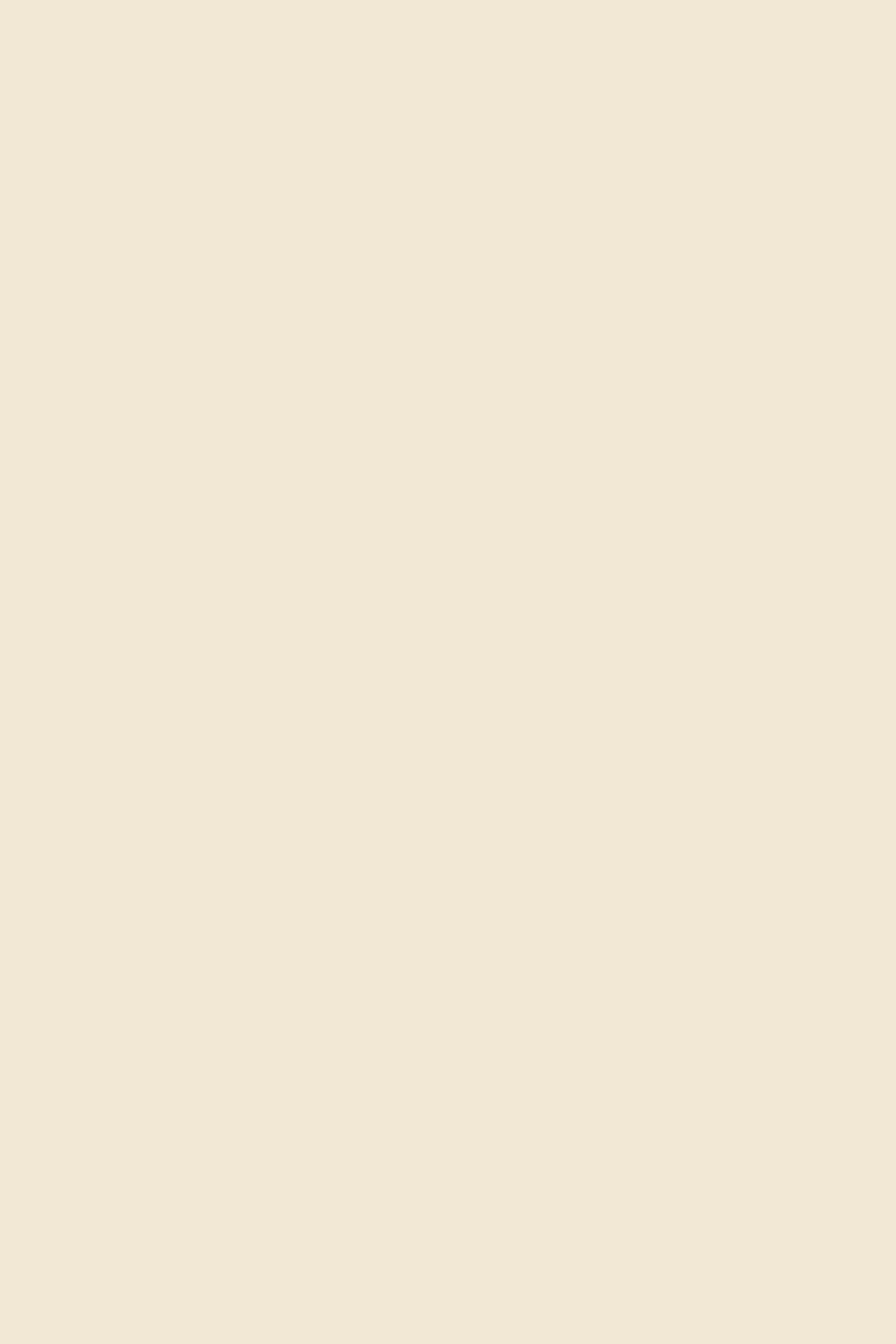
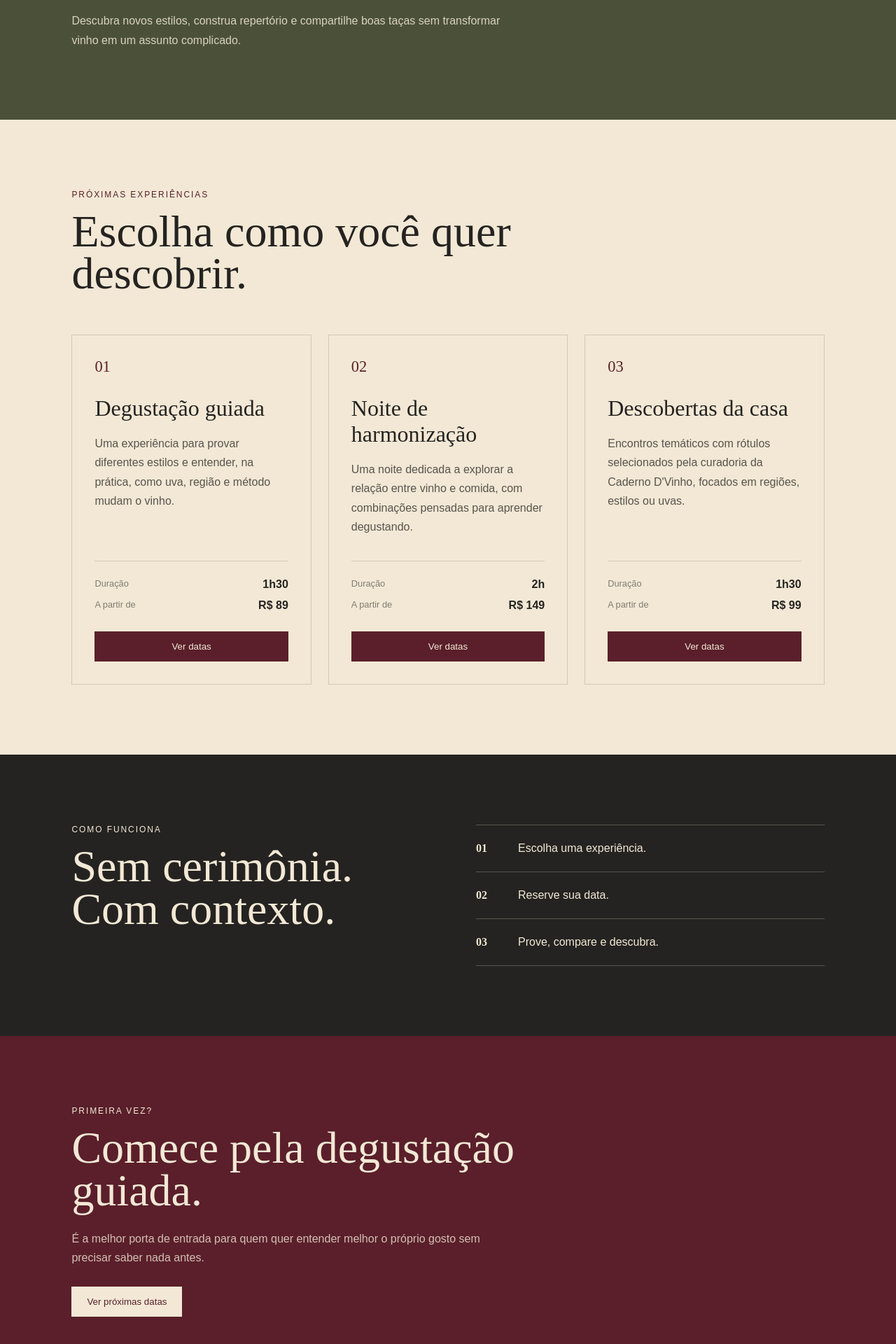
Before and after one commit to wesomelo97/caderno-dvinho, a React (Vite) app: page /experiencias in a window 1280 px wide. Before the commit this address had no page. Shown: the part 388-2308 px from the top of the page at 70% size. Before the commit the page ends 800 px from the top, so only its background shows below. Built offline with nearby package versions, Linux system fonts and the light colour scheme.

Commit message:
feat: adiciona pagina de experiencias

```diff
--- a/src/App.jsx
+++ b/src/App.jsx
@@ -4,6 +4,7 @@ import { Routes, Route } from "react-router-dom";
 import Home from "./pages/Home/Home";
 import Product from "./pages/Product/Product";
 import Catalog from "./pages/Catalog/Catalog";
+import Experiences from "./pages/Experiences/Experiences";
 
 export default function App() {
   return (
@@ -11,6 +12,7 @@ export default function App() {
       <Route path="/" element={<Home />} />
       <Route path="/vinhos/:slug" element={<Product />} />
       <Route path="/vinhos" element={<Catalog />} />
+      <Route path="/experiencias" element={<Experiences />} />
     </Routes>
   );
 }
--- a/src/components/Header/Header.jsx
+++ b/src/components/Header/Header.jsx
@@ -9,7 +9,7 @@ export default function Header() {
       <nav className="header__nav">
         <Link to="/vinhos">Vinhos</Link>
         <a href="#wine-finder">Wine Finder</a>
-        <a href="#experiencias">Experiências</a>
+        <Link to="/experiencias">Experiências</Link>
         <a href="#aprender">Aprender</a>
       </nav>
 
--- /dev/null
+++ b/src/pages/Experiences/Experiences.css
@@ -0,0 +1,210 @@
+.experiences-page {
+  background: var(--cream);
+  color: var(--charcoal);
+}
+
+.experiences-page__hero {
+  padding: 80px 8% 100px;
+  background: var(--olive);
+  color: var(--cream);
+}
+
+.experiences-page__back {
+  display: inline-block;
+  margin-bottom: 64px;
+  opacity: 0.8;
+}
+
+.experiences-page__hero > span,
+.experiences-page__intro > span,
+.experiences-page__how > div > span,
+.experiences-page__cta > span {
+  display: block;
+  margin-bottom: 16px;
+
+  text-transform: uppercase;
+  letter-spacing: 0.16em;
+  font-size: 0.75rem;
+}
+
+.experiences-page__hero h1 {
+  max-width: 900px;
+
+  font-size: clamp(4rem, 8vw, 7rem);
+  line-height: 0.9;
+  margin-bottom: 28px;
+}
+
+.experiences-page__hero p {
+  max-width: 620px;
+  line-height: 1.7;
+  opacity: 0.85;
+}
+
+.experiences-page__content {
+  padding: 100px 8%;
+}
+
+.experiences-page__intro {
+  max-width: 760px;
+  margin-bottom: 56px;
+}
+
+.experiences-page__intro > span {
+  color: var(--wine);
+}
+
+.experiences-page__intro h2 {
+  font-size: clamp(3rem, 5vw, 5rem);
+  line-height: 0.95;
+}
+
+.experiences-page__grid {
+  display: grid;
+  grid-template-columns: repeat(3, 1fr);
+  gap: 24px;
+}
+
+.experience-page-card {
+  min-height: 500px;
+  padding: 32px;
+
+  border: 1px solid rgba(37, 35, 33, 0.16);
+
+  display: flex;
+  flex-direction: column;
+  justify-content: space-between;
+}
+
+.experience-page-card__number {
+  display: block;
+  margin-bottom: 28px;
+
+  font-family: var(--font-display);
+  font-size: 1.4rem;
+  color: var(--wine);
+}
+
+.experience-page-card h3 {
+  font-size: 2rem;
+  margin-bottom: 18px;
+}
+
+.experience-page-card p {
+  line-height: 1.7;
+  opacity: 0.75;
+}
+
+.experience-page-card__footer {
+  padding-top: 24px;
+  border-top: 1px solid rgba(37, 35, 33, 0.15);
+}
+
+.experience-page-card__footer > div {
+  display: flex;
+  justify-content: space-between;
+  margin-bottom: 12px;
+}
+
+.experience-page-card__footer span {
+  font-size: 0.8rem;
+  opacity: 0.55;
+}
+
+.experience-page-card__footer button {
+  width: 100%;
+  margin-top: 16px;
+  padding: 14px;
+
+  border: none;
+  background: var(--wine);
+  color: var(--cream);
+  cursor: pointer;
+}
+
+.experiences-page__how {
+  padding: 100px 8%;
+  background: var(--charcoal);
+  color: var(--cream);
+
+  display: grid;
+  grid-template-columns: 1fr 1fr;
+  gap: 80px;
+}
+
+.experiences-page__how h2 {
+  font-size: clamp(3rem, 5vw, 5rem);
+  line-height: 0.95;
+}
+
+.experiences-page__steps {
+  border-top: 1px solid rgba(242, 232, 213, 0.25);
+}
+
+.experiences-page__steps div {
+  padding: 24px 0;
+
+  display: grid;
+  grid-template-columns: 60px 1fr;
+
+  border-bottom: 1px solid rgba(242, 232, 213, 0.25);
+}
+
+.experiences-page__steps strong {
+  font-family: var(--font-display);
+  color: var(--cream);
+}
+
+.experiences-page__cta {
+  padding: 100px 8%;
+  background: var(--wine);
+  color: var(--cream);
+}
+
+.experiences-page__cta h2 {
+  max-width: 760px;
+
+  font-size: clamp(3rem, 5vw, 5rem);
+  line-height: 0.95;
+  margin-bottom: 24px;
+}
+
+.experiences-page__cta p {
+  max-width: 600px;
+  line-height: 1.7;
+  margin-bottom: 28px;
+  opacity: 0.8;
+}
+
+.experiences-page__cta button {
+  padding: 14px 22px;
+
+  background: var(--cream);
+  color: var(--wine);
+
+  border: none;
+  cursor: pointer;
+}
+
+@media (max-width: 768px) {
+  .experiences-page__hero {
+    padding: 56px 24px 72px;
+  }
+
+  .experiences-page__content {
+    padding: 72px 24px;
+  }
+
+  .experiences-page__grid {
+    grid-template-columns: 1fr;
+  }
+
+  .experiences-page__how {
+    grid-template-columns: 1fr;
+    padding: 72px 24px;
+  }
+
+  .experiences-page__cta {
+    padding: 72px 24px;
+  }
+}
--- /dev/null
+++ b/src/pages/Experiences/Experiences.jsx
@@ -0,0 +1,123 @@
+import { Link } from "react-router-dom";
+import "./Experiences.css";
+
+const experiences = [
+  {
+    id: 1,
+    title: "Degustação guiada",
+    description:
+      "Uma experiência para provar diferentes estilos e entender, na prática, como uva, região e método mudam o vinho.",
+    duration: "1h30",
+    price: "R$ 89",
+  },
+  {
+    id: 2,
+    title: "Noite de harmonização",
+    description:
+      "Uma noite dedicada a explorar a relação entre vinho e comida, com combinações pensadas para aprender degustando.",
+    duration: "2h",
+    price: "R$ 149",
+  },
+  {
+    id: 3,
+    title: "Descobertas da casa",
+    description:
+      "Encontros temáticos com rótulos selecionados pela curadoria da Caderno D'Vinho, focados em regiões, estilos ou uvas.",
+    duration: "1h30",
+    price: "R$ 99",
+  },
+];
+
+export default function Experiences() {
+  return (
+    <main className="experiences-page">
+      <section className="experiences-page__hero">
+        <Link to="/" className="experiences-page__back">
+          ← Voltar para a home
+        </Link>
+
+        <span>Além da garrafa</span>
+
+        <h1>Experiências para aprender bebendo.</h1>
+
+        <p>
+          Descubra novos estilos, construa repertório e compartilhe boas taças
+          sem transformar vinho em um assunto complicado.
+        </p>
+      </section>
+
+      <section className="experiences-page__content">
+        <div className="experiences-page__intro">
+          <span>Próximas experiências</span>
+          <h2>Escolha como você quer descobrir.</h2>
+        </div>
+
+        <div className="experiences-page__grid">
+          {experiences.map((experience) => (
+            <article key={experience.id} className="experience-page-card">
+              <div>
+                <span className="experience-page-card__number">
+                  0{experience.id}
+                </span>
+
+                <h3>{experience.title}</h3>
+
+                <p>{experience.description}</p>
+              </div>
+
+              <div className="experience-page-card__footer">
+                <div>
+                  <span>Duração</span>
+                  <strong>{experience.duration}</strong>
+                </div>
+
+                <div>
+                  <span>A partir de</span>
+                  <strong>{experience.price}</strong>
+                </div>
+
+                <button>Ver datas</button>
+              </div>
+            </article>
+          ))}
+        </div>
+      </section>
+
+      <section className="experiences-page__how">
+        <div>
+          <span>Como funciona</span>
+          <h2>Sem cerimônia. Com contexto.</h2>
+        </div>
+
+        <div className="experiences-page__steps">
+          <div>
+            <strong>01</strong>
+            <p>Escolha uma experiência.</p>
+          </div>
+
+          <div>
+            <strong>02</strong>
+            <p>Reserve sua data.</p>
+          </div>
+
+          <div>
+            <strong>03</strong>
+            <p>Prove, compare e descubra.</p>
+          </div>
+        </div>
+      </section>
+
+      <section className="experiences-page__cta">
+        <span>Primeira vez?</span>
+        <h2>Comece pela degustação guiada.</h2>
+
+        <p>
+          É a melhor porta de entrada para quem quer entender melhor o próprio
+          gosto sem precisar saber nada antes.
+        </p>
+
+        <button>Ver próximas datas</button>
+      </section>
+    </main>
+  );
+}
--- a/src/pages/Home/Home.jsx
+++ b/src/pages/Home/Home.jsx
@@ -101,7 +101,7 @@ export default function Home() {
                     Prove diferentes estilos de vinho e entenda, na prática, o que muda
                     entre uvas, regiões e perfis de sabor.
                 </p>
-                <a href="#">Conhecer experiência →</a>
+                <Link to="/experiencias">Conhecer experiência →</Link>
                 </article>
 
                 <article className="experience-card">
@@ -111,7 +111,7 @@ export default function Home() {
                     Uma experiência entre vinho e gastronomia para descobrir como sabores
                     podem se complementar.
                 </p>
-                <a href="#">Conhecer experiência →</a>
+                <Link to="/experiencias">Conhecer experiência →</Link>
                 </article>
 
                 <article className="experience-card">
@@ -121,7 +121,7 @@ export default function Home() {
                     Encontros temáticos com rótulos, regiões e estilos escolhidos pela
                     curadoria da Caderno D'Vinho.
                 </p>
-                <a href="#">Conhecer experiência →</a>
+                <Link to="/experiencias">Conhecer experiência →</Link>
                 </article>
             </div>
         </section>
```
